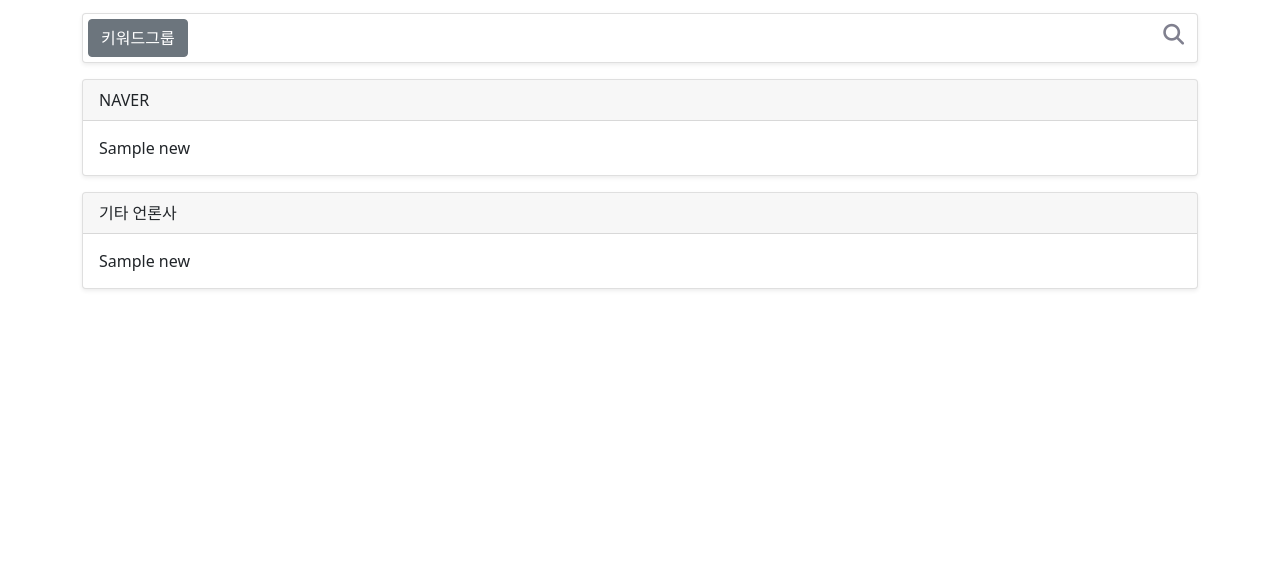
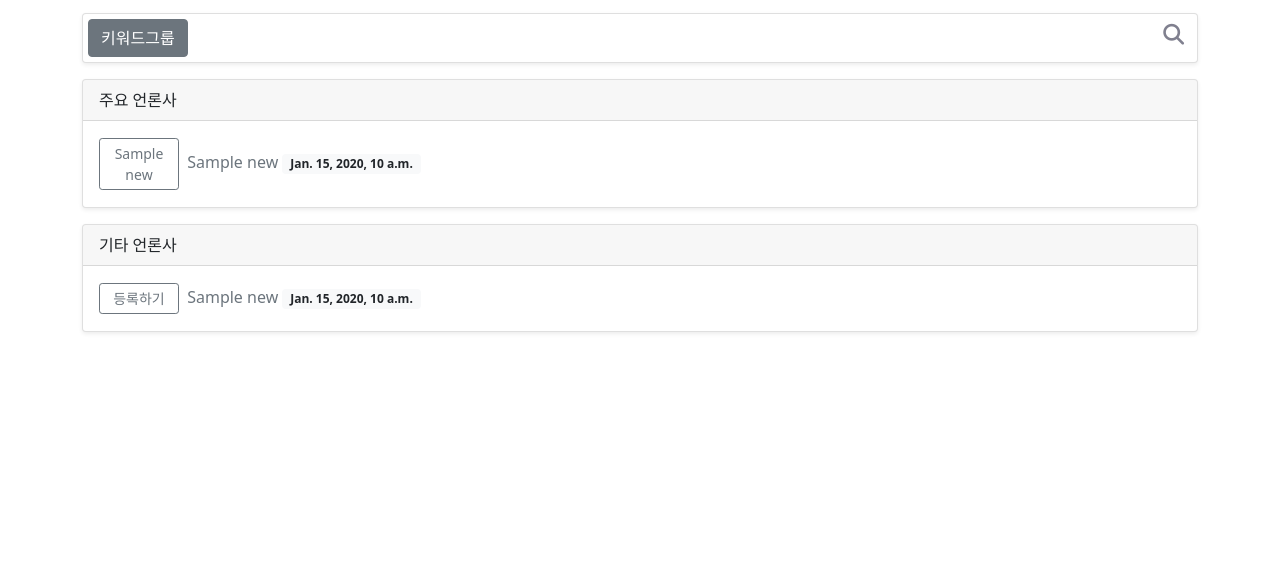
Before and after one commit to engyjoon/jeby, a Django app: template jeby_prj/templates/news/read.html in a window 1280 px wide. Shown: the part 59-631 px from the top of the page. Run offline with Django 3.2, Linux system fonts and the light colour scheme; the template is opened without the code that fills it: most values are stand-ins (such as "Sample title", 1, 10 or a date in 2020); some libraries are stand-ins or nearby versions.

Commit message:
뉴스검색 결과 그룹핑 - 주요 언론사, 기타 언론사

```diff
--- a/jeby_prj/static/news/css/news_read.css
+++ b/jeby_prj/static/news/css/news_read.css
@@ -41,12 +41,23 @@
 
 .news-item {
     border-bottom: 1px solid #C5D7E6;
-    padding: 7px 0px;
-    font-size: 1.2vw;
+    padding: 9px 0px;
 }
 
 .news-item:last-child {
     border-width: 0px;
-    padding: 7px 0px;
-    font-size: 1.2vw;
 }
+
+.news-item a {
+    text-decoration: none;
+    color: #6c757d;
+}
+
+.btn-site {
+    width: 80px;
+}
+
+.btn-site:hover {
+    background: #ffffff;
+    color: #80808f;
+}
--- a/jeby_prj/templates/base_news.html
+++ b/jeby_prj/templates/base_news.html
@@ -26,6 +26,7 @@
                 </ul>
             </div>
             <form class="d-flex">
+                {% csrf_token %}
                 <button class="navbar-toggler me-2" type="button" data-bs-toggle="collapse" data-bs-target="#navbarToggleExternalContent"
                     aria-controls="navbarToggleExternalContent" aria-expanded="false" aria-label="Toggle navigation"
                     id="toggle-button">
@@ -58,5 +59,6 @@
         </div>
     </footer>
     {% endblock footer %}
+
 </body>
 {% endblock body %}
--- a/jeby_prj/templates/news/read.html
+++ b/jeby_prj/templates/news/read.html
@@ -10,7 +10,8 @@
 {% block content %}
 <div class="container" id="search-box">
     <div class="d-flex flex-column">
-        <form action="{% url 'news:search' %}" method="get">
+        <form action="{% url 'news:search' %}" method="post">
+            {% csrf_token %}
             <div class="row mb-3">
                 <div class="col">
                     <div class="card shadow-sm">
@@ -29,16 +30,24 @@
             </div>
         </form>
 
-        {% if news.naver %}
+        {% if news.major %}
         <div class="row mb-3">
             <div class="col">
                 <div class="card shadow-sm">
                     <div class="card-header">
-                        NAVER
+                        주요 언론사
                     </div>
                     <div class="card-body py-2">
-                        {% for new in news.naver %}
-                            <div class="news-item fs-6">{{ new.title|safe|truncatechars:50 }}</div>
+                        {% for new in news.major %}
+                            <div class="news-item fs-6">
+                                <a type="button" class="btn btn-sm btn-outline-secondary btn-site me-1">
+                                    {{ new.sitename }}
+                                </a>
+                                <a href="{{ new.originallink }}" target="_blask">
+                                    {{ new.title|safe|truncatechars:50 }}
+                                    <span class="badge bg-light text-dark">{{ new.pubDate }}</span>
+                                </a>
+                            </div>
                         {% endfor %}
                     </div>
                 </div>
@@ -47,7 +56,7 @@
         {% endif %}
 
         {% if news.etc %}
-        <div class="row">
+        <div class="row mb-3">
             <div class="col">
                 <div class="card shadow-sm">
                     <div class="card-header">
@@ -55,13 +64,32 @@
                     </div>
                     <div class="card-body py-2">
                         {% for new in news.etc %}
-                            <div class="news-item fs-6">{{ new.title|safe|truncatechars:50 }}</div>
+                            <div class="news-item fs-6">
+                                <a type="button" class="btn btn-sm btn-outline-secondary btn-site me-1">
+                                    등록하기
+                                </a>
+                                <a href="{{ new.originallink }}" target="_blask">
+                                    {{ new.title|safe|truncatechars:50 }}
+                                    <span class="badge bg-light text-dark">{{ new.pubDate }}</span>
+                                </a>
+                            </div>
                         {% endfor %}
                     </div>
                 </div>
             </div>
         </div>
         {% endif %}
+
     </div>
 </div>
 {% endblock content %}
+
+{% block footer %}
+{% comment %}
+<footer class="footer mt-auto py-2 bg-light border-top border-1">
+    <div class="container text-center">
+        <span class="text-muted">@ 2021 engyjoon</span>
+    </div>
+</footer>
+{% endcomment %}
+{% endblock footer %}
--- a/news/views.py
+++ b/news/views.py
@@ -1,5 +1,4 @@
-import urllib.parse
-import json
+import pprint as pp
 from django.shortcuts import render
 from django.contrib.auth.decorators import login_required
 from . import naverapi
@@ -20,11 +19,12 @@ def news_search(request):
     result = None
     if request.method == 'POST':
         result = naverapi.get_news(request.POST.get('keyword'))
+        pp.pprint(result)
 
     return render(
         request,
         'news/read.html',
         {
-            'news': result
+            'news': result,
         }
     )
```
Also changed, not shown: news/naverapi.py (+31 -7 lines).
